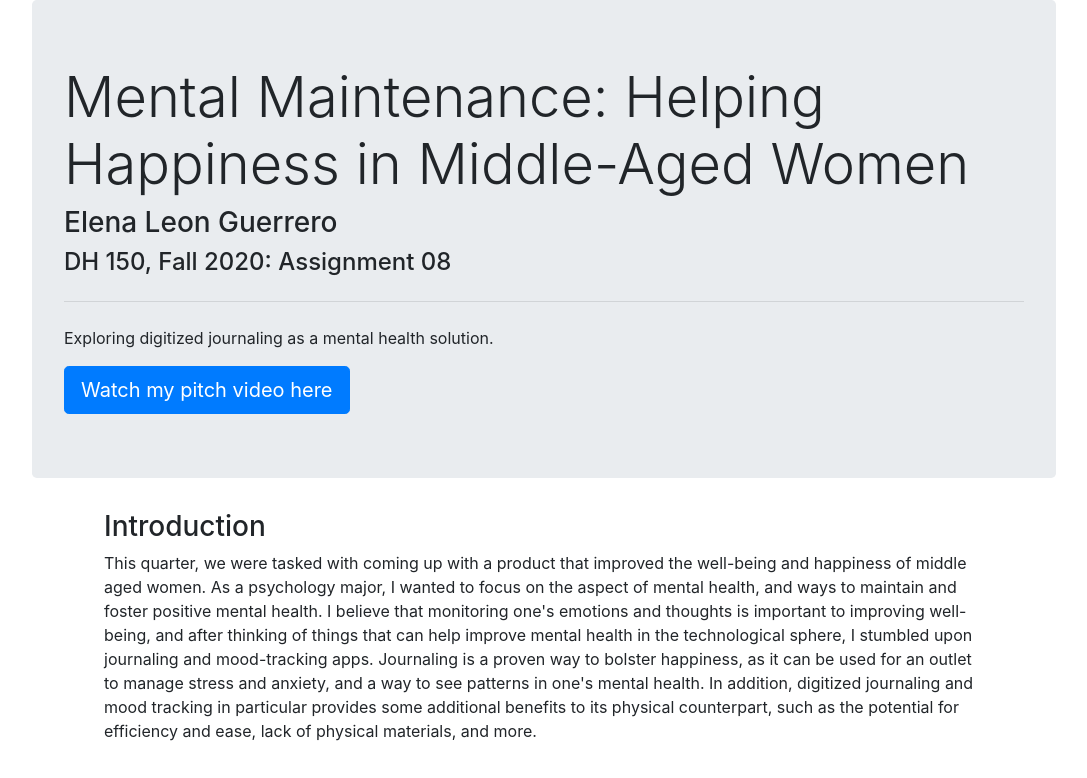
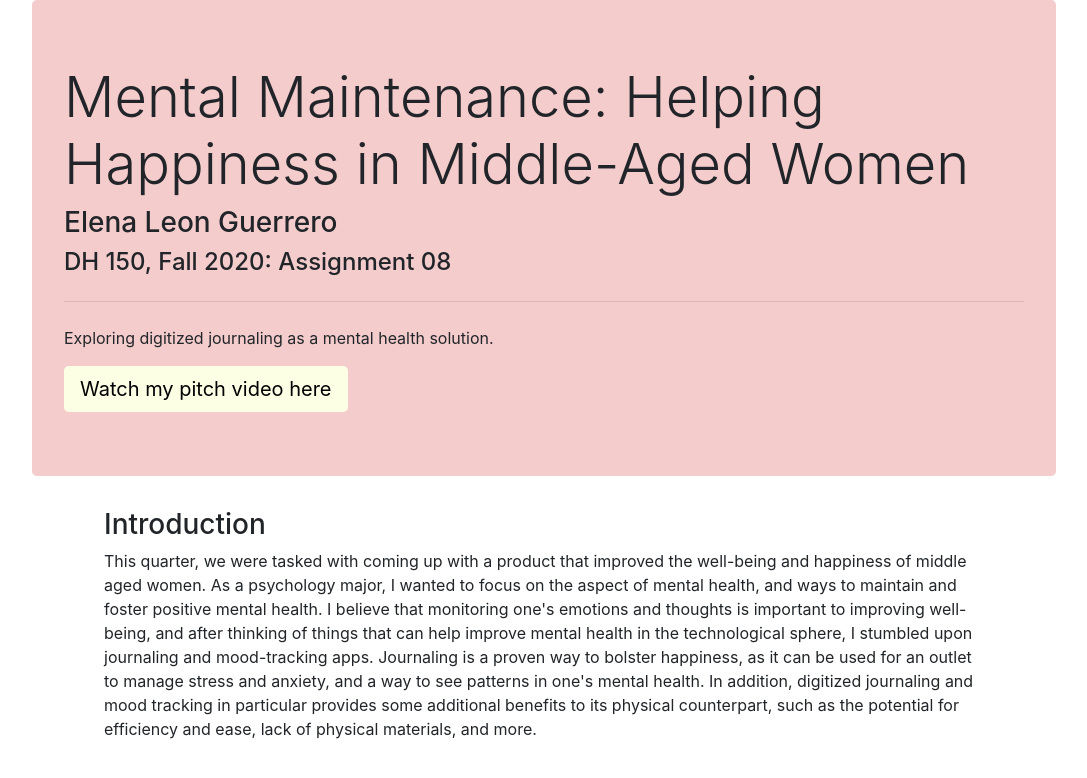
Before and after one commit to eleonguerrero/DH150-ElenaLeonGuerrero, a plain HTML site: page assignment08/index.html in a window 1280 px wide. Shown: the top 778 px of the page, without its empty margins (96-1183 px from the left). Drawn offline with nearby package versions, Linux system fonts and the light colour scheme.

Commit message:
Update index.html

```diff
--- a/assignment08/index.html
+++ b/assignment08/index.html
@@ -11,13 +11,13 @@
 <html>
 <body>
 
-      <div class="jumbotron" style='margin-top:0;margin-left:10%;margin-right:10%;'>
+      <div class="jumbotron" style="background-color:#f4cccc; margin-top:0;margin-left:10%;margin-right:10%;">
   <h1 class="display-4">Mental Maintenance: Helping Happiness in Middle-Aged Women</h1>
   <h3>Elena Leon Guerrero</h3>
 <h4>DH 150, Fall 2020: Assignment 08</h4>
   <hr class="my-4">
   <p>Exploring digitized journaling as a mental health solution.</p>
-  <a class="btn btn-primary btn-lg" href="#" role="button">Watch my pitch video here</a>
+  <a class="btn btn-primary btn-lg" href="#" role="button" style="color:black; background-color:#fcffe4; border: none">Watch my pitch video here</a>
 </div>
 
  <h3 style='margin-top:0;margin-left:200px;margin-right:200px;'>Introduction</h3>
```
